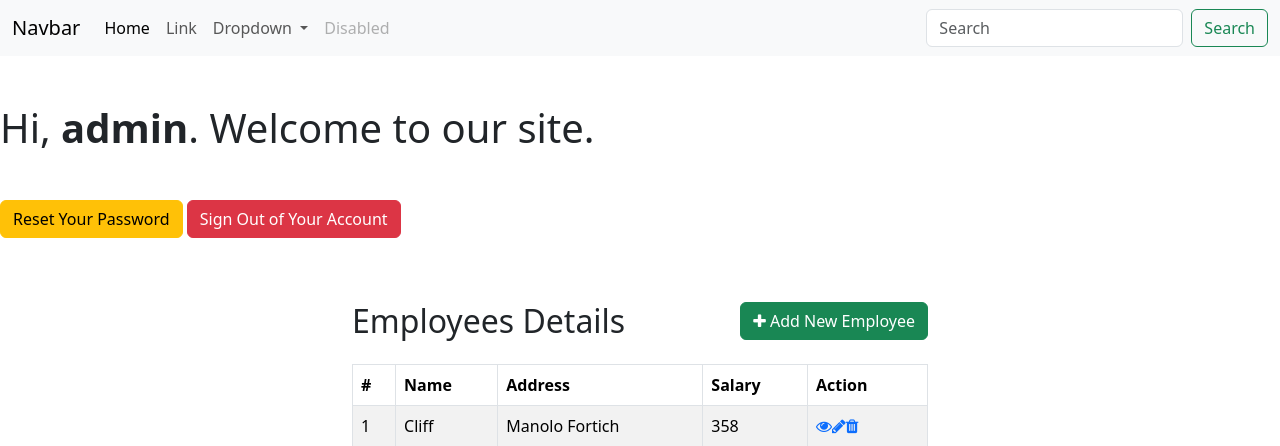
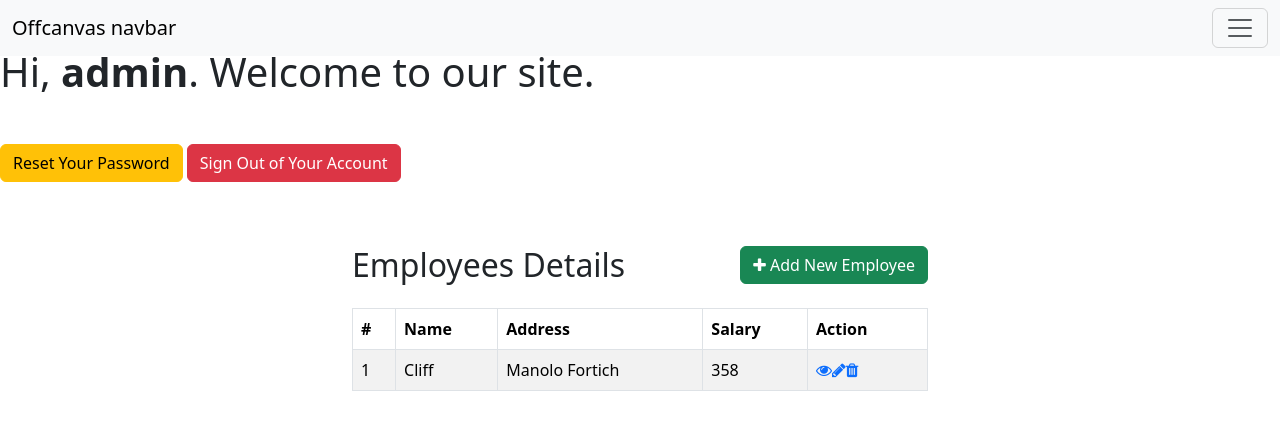
Before and after one commit to cliffamadeus/demo-crud, a PHP site: page /dashboard.php in a window 1280 px wide. Shown: the top 446 px of the page. Run offline with PHP 8.4, Linux system fonts and the light colour scheme; a user stored in the database is signed in; data comes from the database, SQL or seed files in the repository.

Commit message:
Navbar changes and added user actions

```diff
--- a/dashboard.php
+++ b/dashboard.php
@@ -35,39 +35,50 @@ if(!isset($_SESSION["loggedin"]) || $_SESSION["loggedin"] !== true){
 </head>
 
 <!-- Navigation Bar -->
-<nav class="navbar navbar-expand-lg bg-body-tertiary">
+<nav class="navbar bg-body-tertiary fixed-top">
   <div class="container-fluid">
-    <a class="navbar-brand" href="#">Navbar</a>
-    <button class="navbar-toggler" type="button" data-bs-toggle="collapse" data-bs-target="#navbarSupportedContent" aria-controls="navbarSupportedContent" aria-expanded="false" aria-label="Toggle navigation">
+    <a class="navbar-brand" href="#">Offcanvas navbar</a>
+    <button class="navbar-toggler" type="button" data-bs-toggle="offcanvas" data-bs-target="#offcanvasNavbar" aria-controls="offcanvasNavbar" aria-label="Toggle navigation">
       <span class="navbar-toggler-icon"></span>
     </button>
-    <div class="collapse navbar-collapse" id="navbarSupportedContent">
-      <ul class="navbar-nav me-auto mb-2 mb-lg-0">
+    <div class="offcanvas offcanvas-end" tabindex="-1" id="offcanvasNavbar" aria-labelledby="offcanvasNavbarLabel">
+      <div class="offcanvas-header">
+        <h5 class="offcanvas-title" id="offcanvasNavbarLabel">Offcanvas</h5>
+        <button type="button" class="btn-close" data-bs-dismiss="offcanvas" aria-label="Close"></button>
+      </div>
+      <div class="offcanvas-body">
+        <ul class="navbar-nav justify-content-end flex-grow-1 pe-3">
           <li class="nav-item">
             <a class="nav-link active" aria-current="page" href="#">Home</a>
           </li>
           <li class="nav-item">
             <a class="nav-link" href="#">Link</a>
           </li>
+          <!-- User Actions -->
           <li class="nav-item dropdown">
             <a class="nav-link dropdown-toggle" href="#" role="button" data-bs-toggle="dropdown" aria-expanded="false">
-            Dropdown
+              User Actions
             </a>
             <ul class="dropdown-menu">
-            <li><a class="dropdown-item" href="#">Action</a></li>
-            <li><a class="dropdown-item" href="#">Another action</a></li>
-            <li><hr class="dropdown-divider"></li>
+              <!-- Reset Password -->
+              <li><a class="dropdown-item" href="reset-password.php">Password Reset</a></li>
+
+              <li>
+                <hr class="dropdown-divider">
+              </li>
               <li><a class="dropdown-item" href="#">Something else here</a></li>
             </ul>
           </li>
-        <li class="nav-item">
-          <a class="nav-link disabled" aria-disabled="true">Disabled</a>
-        </li>
+          <p>
+              <a href="reset-password.php" class="btn btn-warning">Reset Your Password</a>
+              <a href="logout.php" class="btn btn-danger ml-3">Sign Out of Your Account</a>
+          </p>
         </ul>
-      <form class="d-flex" role="search">
+        <form class="d-flex mt-3" role="search">
           <input class="form-control me-2" type="search" placeholder="Search" aria-label="Search">
           <button class="btn btn-outline-success" type="submit">Search</button>
         </form>
+      </div>
     </div>
   </div>
 </nav>
--- a/reset-password.php
+++ b/reset-password.php
@@ -99,7 +99,7 @@ if($_SERVER["REQUEST_METHOD"] == "POST"){
             </div>
             <div class="form-group">
                 <input type="submit" class="btn btn-primary" value="Submit">
-                <a class="btn btn-link ml-2" href="welcome.php">Cancel</a>
+                <a class="btn btn-link ml-2" href="dashboard.php">Cancel</a>
             </div>
         </form>
     </div>
```
Also changed, not shown: welcome.php (deleted, +0 -66 lines). Lines whose indentation alone changed are shown as unchanged.
